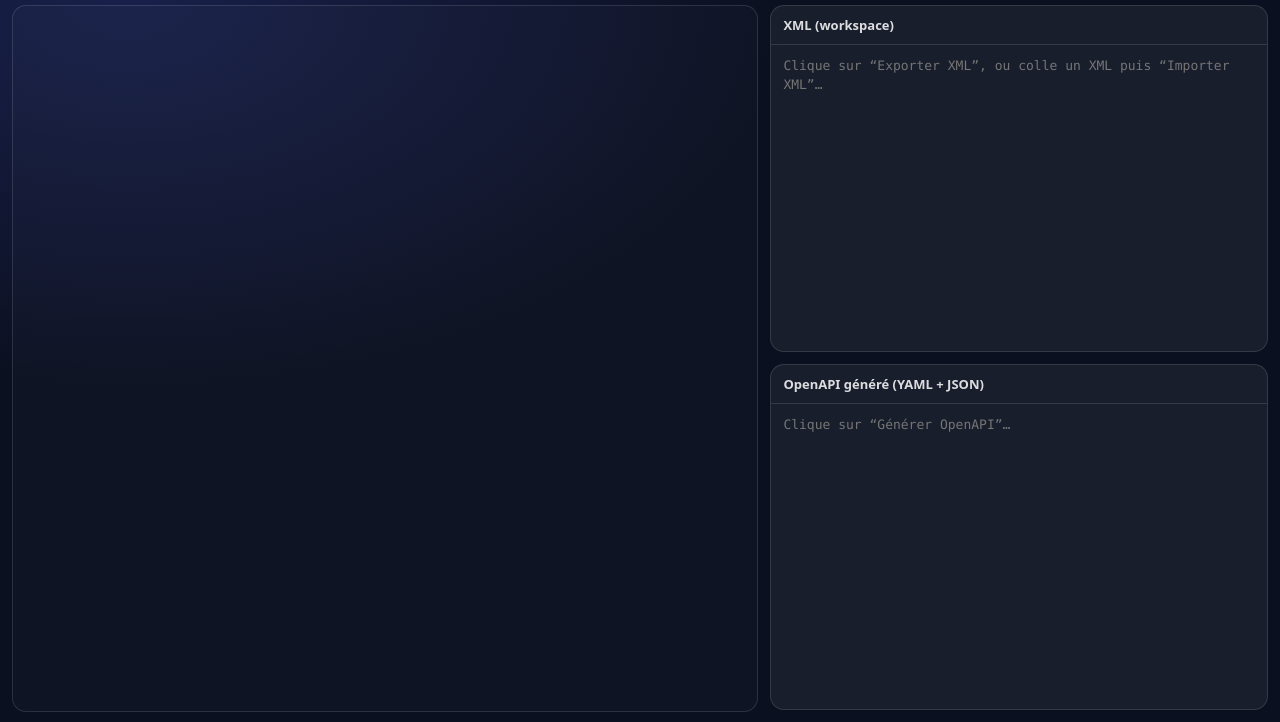
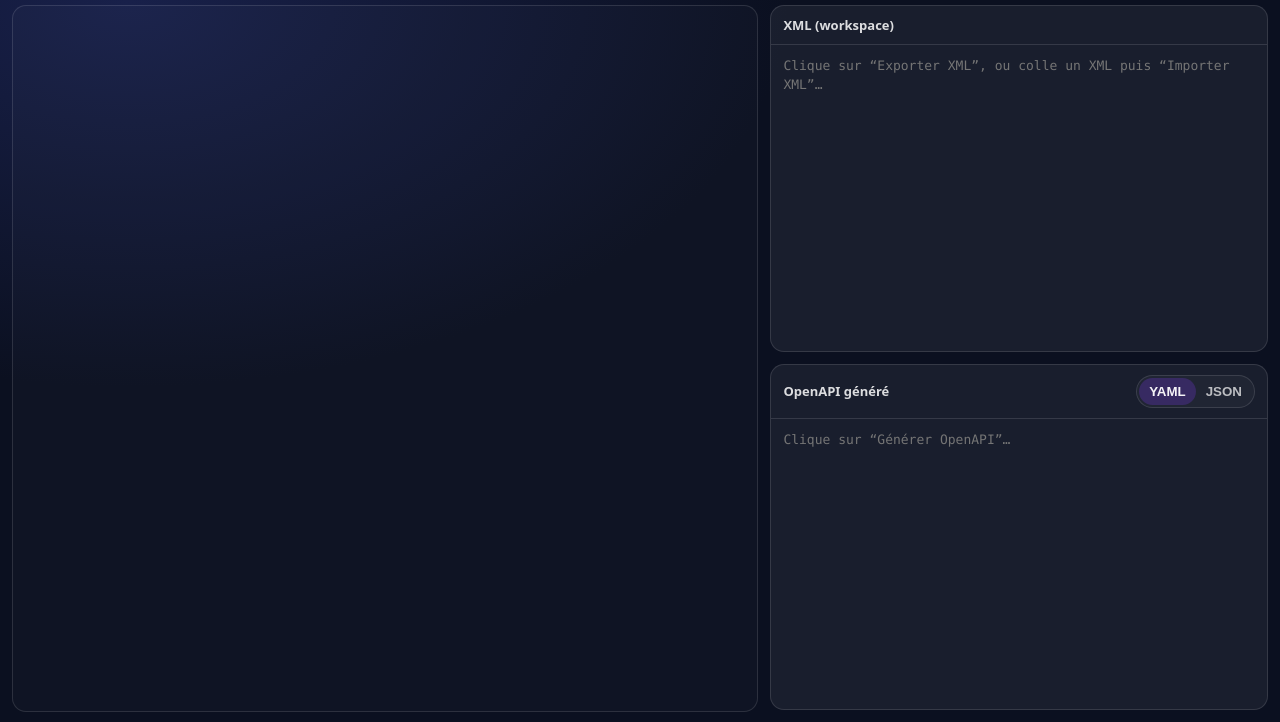
Before and after one commit to cmtdrt/openapi-visual-builder, a website built with Vite: page index.html in a window 1280 px wide. Shown: the part 78-800 px from the top of the page. Built offline with nearby package versions, Linux system fonts and the light colour scheme; what blockly would draw is missing.

Commit message:
toggle yaml / json

```diff
--- a/src/playground/blocklyDemo.ts
+++ b/src/playground/blocklyDemo.ts
@@ -79,6 +79,11 @@ function assertEl<T extends HTMLElement>(el: Element | null, label: string): T {
 export function mountBlocklyDemo(root: HTMLDivElement) {
   registerOpenApiMvpBlocks()
 
+  type OutputMode = 'yaml' | 'json'
+  let outputMode: OutputMode = 'yaml'
+  let lastYaml: string | null = null
+  let lastJson: string | null = null
+
   root.innerHTML = `
   <div class="appShell">
     <header class="topbar">
@@ -106,7 +111,13 @@ export function mountBlocklyDemo(root: HTMLDivElement) {
         </div>
 
         <div class="panel">
-          <div class="panelTitle">OpenAPI généré (YAML + JSON)</div>
+          <div class="panelTitle panelTitleRow">
+            <span>OpenAPI généré</span>
+            <span class="toggleGroup" role="tablist" aria-label="Format de sortie">
+              <button id="btnShowYaml" type="button" class="toggleBtn isActive" role="tab" aria-selected="true">YAML</button>
+              <button id="btnShowJson" type="button" class="toggleBtn" role="tab" aria-selected="false">JSON</button>
+            </span>
+          </div>
           <textarea id="codeArea" spellcheck="false" placeholder="Clique sur “Générer OpenAPI”…"></textarea>
         </div>
       </section>
@@ -119,8 +130,24 @@ export function mountBlocklyDemo(root: HTMLDivElement) {
   const btnExport = assertEl<HTMLButtonElement>(root.querySelector('#btnExport'), '#btnExport')
   const btnImport = assertEl<HTMLButtonElement>(root.querySelector('#btnImport'), '#btnImport')
   const btnGen = assertEl<HTMLButtonElement>(root.querySelector('#btnGen'), '#btnGen')
+  const btnShowYaml = assertEl<HTMLButtonElement>(root.querySelector('#btnShowYaml'), '#btnShowYaml')
+  const btnShowJson = assertEl<HTMLButtonElement>(root.querySelector('#btnShowJson'), '#btnShowJson')
   const xmlArea = assertEl<HTMLTextAreaElement>(root.querySelector('#xmlArea'), '#xmlArea')
   const codeArea = assertEl<HTMLTextAreaElement>(root.querySelector('#codeArea'), '#codeArea')
+
+  const setMode = (mode: OutputMode) => {
+    outputMode = mode
+    const isYaml = mode === 'yaml'
+    btnShowYaml.classList.toggle('isActive', isYaml)
+    btnShowJson.classList.toggle('isActive', !isYaml)
+    btnShowYaml.setAttribute('aria-selected', String(isYaml))
+    btnShowJson.setAttribute('aria-selected', String(!isYaml))
+    if (isYaml) codeArea.value = lastYaml ?? codeArea.value
+    else codeArea.value = lastJson ?? codeArea.value
+  }
+
+  btnShowYaml.addEventListener('click', () => setMode('yaml'))
+  btnShowJson.addEventListener('click', () => setMode('json'))
 
   const workspace = Blockly.inject(blocklyDiv, {
     toolbox: TOOLBOX,
@@ -150,6 +177,9 @@ export function mountBlocklyDemo(root: HTMLDivElement) {
     workspace.clear()
     xmlArea.value = ''
     codeArea.value = ''
+    lastYaml = null
+    lastJson = null
+    setMode('yaml')
   })
 
   btnExport.addEventListener('click', () => {
@@ -170,12 +200,15 @@ export function mountBlocklyDemo(root: HTMLDivElement) {
     if (!spec) {
       codeArea.value =
         'Ajoute le bloc “OpenAPI …” (racine) depuis la catégorie “OpenAPI (MVP)”, puis génère.'
+      lastYaml = null
+      lastJson = null
+      setMode('yaml')
       return
     }
 
-    const yaml = dumpYaml(spec, { noRefs: true, lineWidth: 120 })
-    const json = JSON.stringify(spec, null, 2)
-    codeArea.value = `${yaml}\n---\n${json}\n`
+    lastYaml = dumpYaml(spec, { noRefs: true, lineWidth: 120 })
+    lastJson = JSON.stringify(spec, null, 2)
+    codeArea.value = outputMode === 'yaml' ? lastYaml : lastJson
   })
 
   // Petite expérience “auto-save” (pratique pour apprendre Blockly)
--- a/src/style.css
+++ b/src/style.css
@@ -126,6 +126,39 @@ button.primary {
   font-size: 13px;
 }
 
+.panelTitleRow {
+  display: flex;
+  align-items: center;
+  justify-content: space-between;
+  gap: 10px;
+}
+
+.toggleGroup {
+  display: inline-flex;
+  border: 1px solid var(--border);
+  border-radius: 999px;
+  padding: 2px;
+  background: rgba(255, 255, 255, 0.03);
+}
+
+button.toggleBtn {
+  padding: 6px 10px;
+  border-radius: 999px;
+  border: 0;
+  background: transparent;
+  color: rgba(255, 255, 255, 0.7);
+  font-weight: 700;
+}
+
+button.toggleBtn:hover {
+  background: rgba(255, 255, 255, 0.06);
+}
+
+button.toggleBtn.isActive {
+  background: rgba(124, 58, 237, 0.25);
+  color: rgba(255, 255, 255, 0.95);
+}
+
 textarea {
   width: 100%;
   height: 100%;
```
